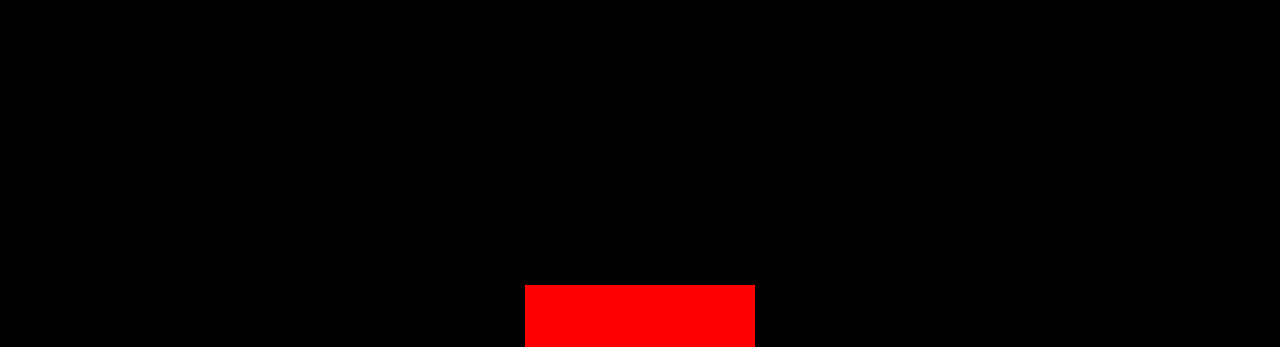
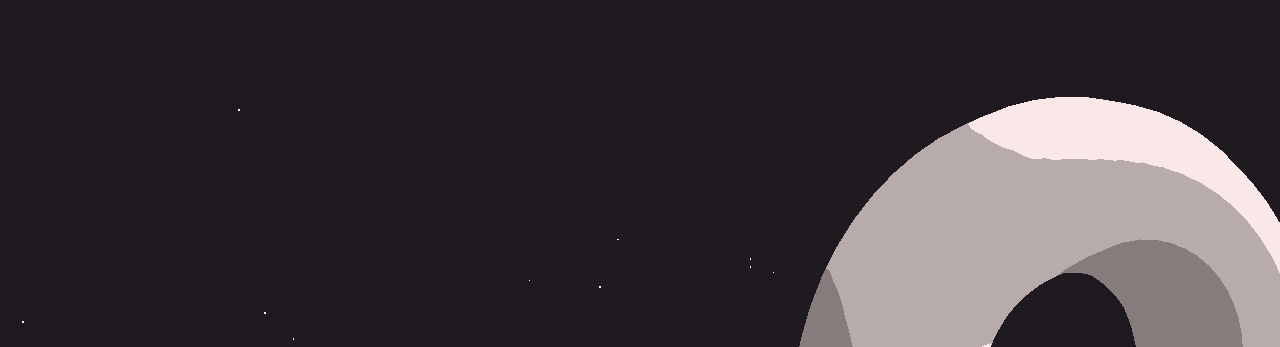
Before and after one commit to jeff14994/three.js-journey-lessons, a website built with Vite: page 19-scroll-based-animation/src/index.html in a window 1280 px wide. Shown: the top 347 px of the page. Built offline with nearby package versions, Linux system fonts and the light colour scheme; animation ran at ten frames a second; what lil-gui would draw is missing.

Commit message:
Complete Chapter02-19

```diff
--- a/19-scroll-based-animation/package.json
+++ b/19-scroll-based-animation/package.json
@@ -9,9 +9,10 @@
   },
   "devDependencies": {
     "vite": "^5.3.3",
-    "vite-plugin-restart": "^0.4.1"
+    "vite-plugin-restart": "^0.4.2"
   },
   "dependencies": {
+    "gsap": "3.12",
     "lil-gui": "^0.19.2",
     "three": "^0.166.1"
   }
--- a/19-scroll-based-animation/src/script.js
+++ b/19-scroll-based-animation/src/script.js
@@ -1,6 +1,7 @@
 import * as THREE from 'three'
 import GUI from 'lil-gui'
-
+import { Earcut } from 'three/src/extras/Earcut.js'
+import gsap from 'gsap'
 /**
  * Debug
  */
@@ -12,6 +13,9 @@ const parameters = {
 
 gui
     .addColor(parameters, 'materialColor')
+    .onChange(() => {
+        material.color.set(parameters.materialColor)
+    })
 
 /**
  * Base
@@ -23,14 +27,80 @@ const canvas = document.querySelector('canvas.webgl')
 const scene = new THREE.Scene()
 
 /**
- * Test cube
+ * Objects
  */
-const cube = new THREE.Mesh(
-    new THREE.BoxGeometry(1, 1, 1),
-    new THREE.MeshBasicMaterial({ color: '#ff0000' })
+const textureLoader = new THREE.TextureLoader()
+const gradientTexture = textureLoader.load('textures/gradients/3.jpg')
+gradientTexture.magFilter = THREE.NearestFilter
+// Materials
+const material = new THREE.MeshToonMaterial({
+    color: parameters.materialColor,
+    gradientMap: gradientTexture
+})
+
+// Meshes
+const objectsDistance = 3
+const mesh1 = new THREE.Mesh(
+    new THREE.TorusGeometry(1, 0.4, 16, 60),
+    material
 )
-scene.add(cube)
+const mesh2 = new THREE.Mesh(
+    new THREE.ConeGeometry(1, 2, 32),
+    material
+)
+const mesh3 = new THREE.Mesh(
+    new THREE.TorusKnotGeometry(0.8, 0.35, 100, 16),
+    material
+)
 
+mesh1.position.y = - objectsDistance * 0
+mesh2.position.y = - objectsDistance * 1
+mesh3.position.y = - objectsDistance * 2
+
+mesh1.position.x = 2
+mesh2.position.x = -2
+mesh3.position.x = 2
+
+scene.add(mesh1, mesh2, mesh3)
+
+const sectionMeshes = [mesh1, mesh2, mesh3]
+// Axeshelper
+// const axesHelper = new THREE.AxesHelper(5)
+// scene.add(axesHelper)
+
+// Geometry
+const particlesCount = 200
+const positions = new Float32Array(particlesCount * 3)
+for(let i = 0; i < particlesCount; i++)
+    {
+        positions[i * 3 + 0] = (Math.random() - 0.5) * 10
+        positions[i * 3 + 1] = objectsDistance * 0.5 - Math.random() * objectsDistance * sectionMeshes.length
+        positions[i * 3 + 2] = (Math.random() - 0.5) * 10
+    }
+const particlesGeometry = new THREE.BufferGeometry()
+particlesGeometry.setAttribute('position', new THREE.BufferAttribute(positions, 3))
+
+// Material
+const particlesMaterial = new THREE.PointsMaterial({
+    color: parameters.materialColor,
+    sizeAttenuation: true,
+    size: 0.03
+})
+// Points
+const particles = new THREE.Points(particlesGeometry, particlesMaterial)
+scene.add(particles)
+
+gui
+    .addColor(parameters, 'materialColor')
+    .onChange(() =>
+    {
+        material.color.set(parameters.materialColor)
+        particlesMaterial.color.set(parameters.materialColor)
+    })
+// Add lights
+const directionalLight = new THREE.DirectionalLight('#ffffff', 3)
+directionalLight.position.set(1, 1, 0)
+scene.add(directionalLight)
 /**
  * Sizes
  */
@@ -57,29 +127,90 @@ window.addEventListener('resize', () =>
 /**
  * Camera
  */
+// Group
+const cameraGroup = new THREE.Group()
+scene.add(cameraGroup)
+
 // Base camera
 const camera = new THREE.PerspectiveCamera(35, sizes.width / sizes.height, 0.1, 100)
 camera.position.z = 6
-scene.add(camera)
+cameraGroup.add(camera)
 
 /**
  * Renderer
  */
 const renderer = new THREE.WebGLRenderer({
-    canvas: canvas
+    canvas: canvas,
+    alpha: true
 })
 renderer.setSize(sizes.width, sizes.height)
 renderer.setPixelRatio(Math.min(window.devicePixelRatio, 2))
 
+// Scroll
+let scrollY = window.scrollY
+let currentSection = 0
+// console.log(scrollY)
+window.addEventListener('scroll', () => {
+    console.log('user is scrolling')
+    scrollY = window.scrollY
+    // console.log(scrollY)
+    // Get new section
+    const newSection = Math.round(scrollY / sizes.height)
+    // console.log(newSection)
+    if(newSection != currentSection) {
+        currentSection = newSection
+        // console.log('changed', currentSection)
+        gsap.to(
+            sectionMeshes[currentSection].rotation, {
+                duration: 1.5,
+                ease: 'power2.inOut',
+                x: '+=6',
+                y: '+=3',
+                z: '+=1.5'
+            }
+        )
+    }
+
+})
+
+// Cursor
+const cursor = {}
+cursor.x = 0
+cursor.y = 0
+window.addEventListener('mousemove', (event) => {
+    // console.log(event)
+    cursor.x = event.clientX / sizes.width - 0.5
+    cursor.y = event.clientY / sizes.width - 0.5
+    console.log(cursor.y)
+})
 /**
  * Animate
  */
 const clock = new THREE.Clock()
-
+let previousTime = 0
 const tick = () =>
 {
     const elapsedTime = clock.getElapsedTime()
+    const deltaTime = elapsedTime - previousTime
+    previousTime = elapsedTime
+    // console.log(elapsedTime)
+    // console.log(previousTime)
+    // Animate cameras
+    camera.position.y = - scrollY / sizes.height * objectsDistance
+    // console.log(camera.position.y)
 
+    // parallax
+    const parallaxX = cursor.x * 0.5
+    const parallaxY = - cursor.y * 0.5
+    // 1/10 all the time
+    // Easing with deltaTime across multiple devices
+    cameraGroup.position.x += (parallaxX - cameraGroup.position.x) * 5 * deltaTime
+    cameraGroup.position.y += (parallaxY - cameraGroup.position.y) * 5 * deltaTime
+    // Animate meshes
+    for(const mesh of sectionMeshes) {
+        mesh.rotation.x += deltaTime * 0.1
+        mesh.rotation.y += deltaTime * 0.12
+    }
     // Render
     renderer.render(scene, camera)
 
--- a/19-scroll-based-animation/src/style.css
+++ b/19-scroll-based-animation/src/style.css
@@ -3,12 +3,14 @@
     margin: 0;
     padding: 0;
 }
-
-html,
-body
+html {
+    background: #1e1a20
+}
+/* html, */
+/* body
 {
     overflow: hidden;
-}
+} */
 
 .webgl
 {
@@ -33,7 +35,7 @@ body
     padding-right: 10%;
 }
 
-section:nth-child(odd)
+section:nth-child(even)
 {
     justify-content: flex-end;
 }
```
